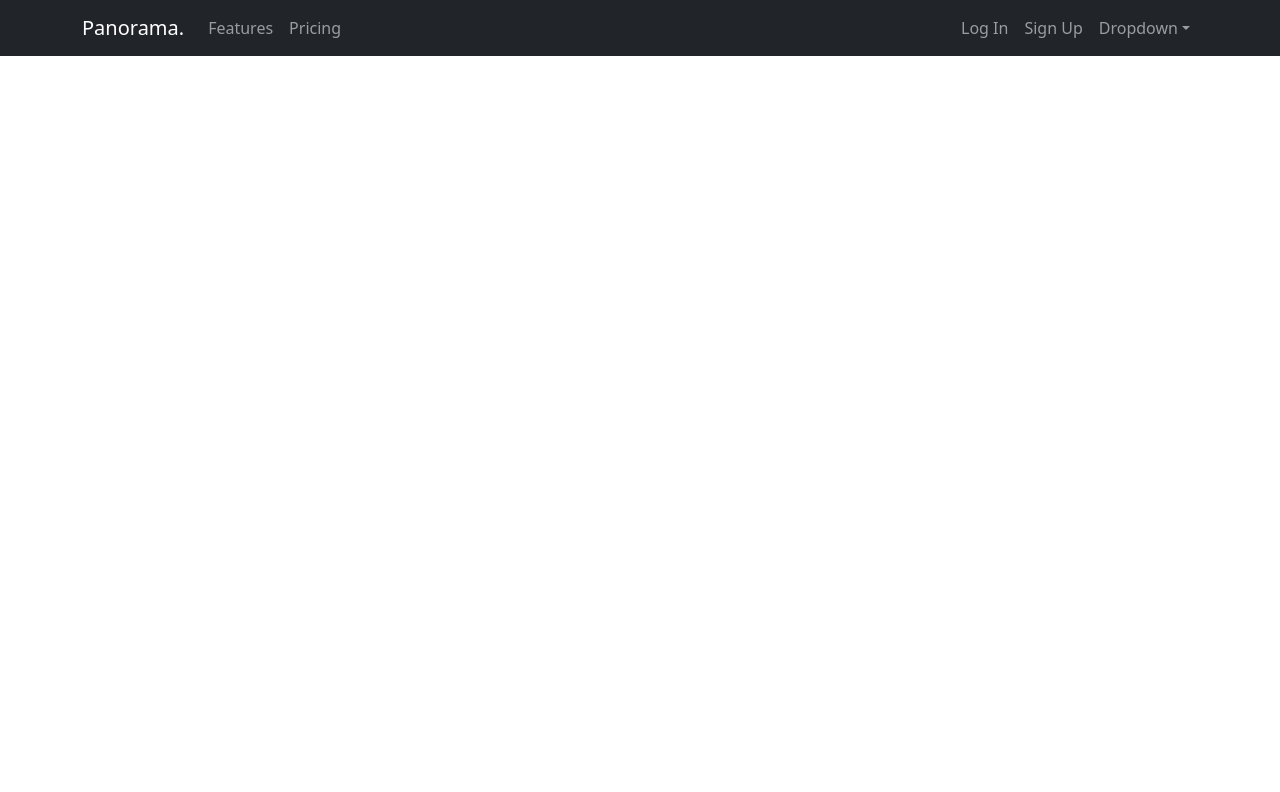
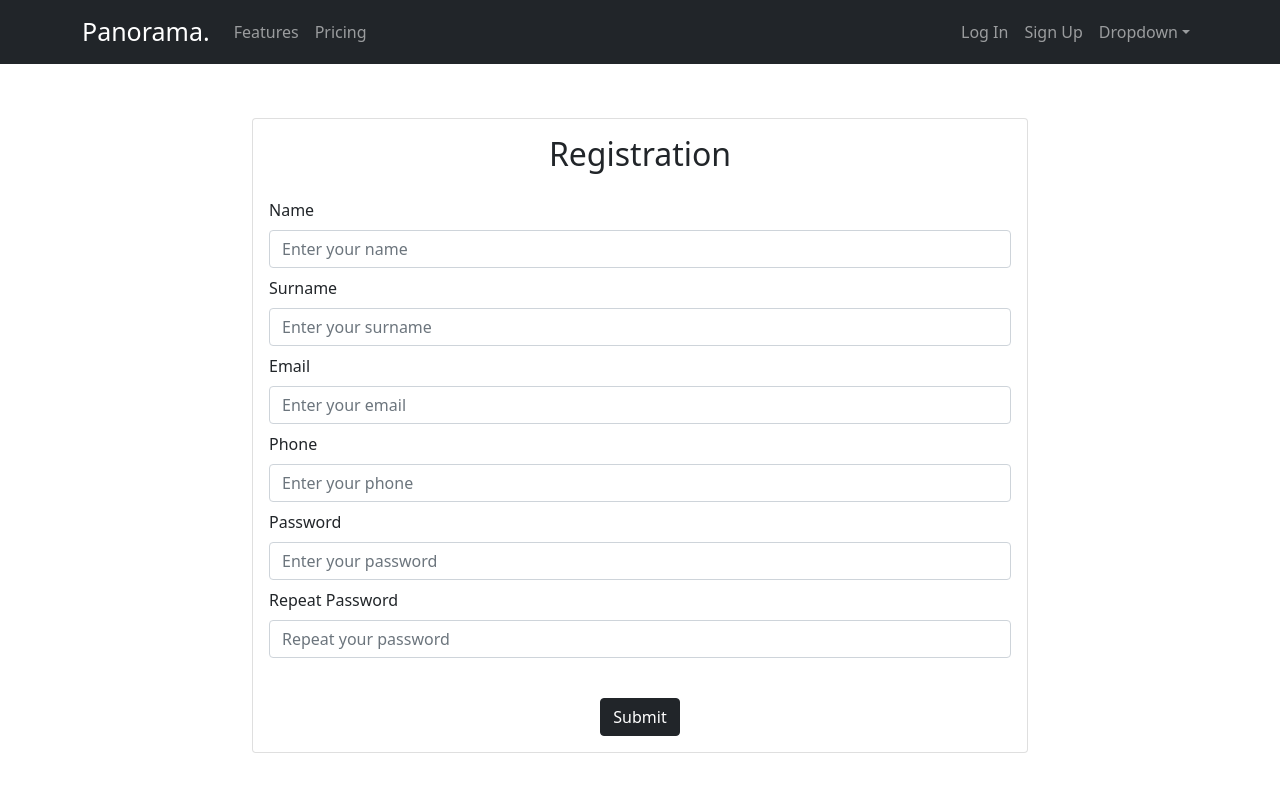
Before and after one commit to dmytropihur/blog-magazine, a React (Create React App) app: page / in a window 1280 px wide. Shown: the top 792 px of the page. Built offline with nearby package versions, Linux system fonts and the light colour scheme.

Commit message:
created registration page and input component without functionality

```diff
--- a/package.json
+++ b/package.json
@@ -3,10 +3,13 @@
   "version": "0.1.0",
   "private": true,
   "dependencies": {
+    "@emotion/react": "^11.8.2",
+    "@emotion/styled": "^11.8.1",
     "@testing-library/jest-dom": "^5.16.2",
     "@testing-library/react": "^12.1.4",
     "@testing-library/user-event": "^13.5.0",
     "bootstrap": "^5.1.3",
+    "firebase": "^9.6.9",
     "react": "^17.0.2",
     "react-bootstrap": "^2.2.1",
     "react-dom": "^17.0.2",
--- a/src/App.js
+++ b/src/App.js
@@ -1,8 +1,12 @@
 import { NavBar } from "./components/NavBar";
+import { Registration } from "./pages/Registration";
 
 function App() {
   return (
+    <>
     <NavBar/>
+    <Registration/>
+    </>
   );
 }
 
--- /dev/null
+++ b/src/components/Input/Input.js
@@ -0,0 +1,14 @@
+import { Form, FormGroup, FormLabel } from "react-bootstrap";
+
+export const Input = ({props}) => {
+  return (
+    <FormGroup className="mb-2">
+      <FormLabel style={{ fontWeight: 500 }}>{props.label}</FormLabel>
+      <Form.Control
+        name={props.name}
+        type={props.type}
+        placeholder={props.placeholder}
+      />
+    </FormGroup>
+  );
+};
--- /dev/null
+++ b/src/components/Input/index.js
@@ -0,0 +1 @@
+export {Input} from './Input'
--- a/src/components/NavBar/NavBar.js
+++ b/src/components/NavBar/NavBar.js
@@ -5,7 +5,7 @@ export const NavBar = () => {
   return (
     <Navbar collapseOnSelect expand="lg" bg="dark" variant="dark">
       <Container>
-        <Navbar.Brand href="#home">Panorama.</Navbar.Brand>
+        <Navbar.Brand href="#home" style={{fontSize: '25px'}}>Panorama.</Navbar.Brand>
         <Navbar.Toggle aria-controls="responsive-navbar-nav" />
         <Navbar.Collapse id="responsive-navbar-nav">
           <Nav className="me-auto">
--- /dev/null
+++ b/src/pages/Registration/Registration.js
@@ -0,0 +1,86 @@
+import {
+  Button,
+  Card,
+  Container,
+  Form,
+  FormControl,
+  FormGroup,
+  FormLabel,
+} from "react-bootstrap";
+import styled from "@emotion/styled";
+import { Input } from "../../components/Input";
+
+export const Registration = () => {
+  // const forms = ["Name", "Surname", "Email", "Phone", "Password"];
+  const forms = [
+    {
+    label: 'Name',
+    name: 'name',
+    type: 'text',
+    placeholder: 'Enter your name'
+  },
+    {
+    label: 'Surname',
+    name: 'surname',
+    type: 'text',
+    placeholder: 'Enter your surname'
+  },
+    {
+    label: 'Email',
+    name: 'email',
+    type: 'email',
+    placeholder: 'Enter your email'
+  },
+    {
+    label: 'Phone',
+    name: 'phone',
+    type: 'tel',
+    placeholder: 'Enter your phone'
+  },
+    {
+    label: 'Password',
+    name: 'password',
+    type: 'password',
+    placeholder: 'Enter your password'
+  },
+    {
+    label: 'Repeat Password',
+    name: 'repeatPassword',
+    type: 'password',
+    placeholder: 'Repeat your password'
+  }
+]
+
+  return (
+    <Box>
+      <Card style={{ width: "100%" }}>
+        <Card.Body>
+          <Card.Title as="h2" className="mb-4" style={{ textAlign: "center" }}>
+            Registration
+          </Card.Title>
+          <Form>
+            {forms.map((form) => {
+              return (
+                <Input props={form}/>
+              );
+            })}
+            <SubmitButton variant='dark' type='submit'>Submit</SubmitButton>
+          </Form>
+        </Card.Body>
+      </Card>
+    </Box>
+  );
+};
+
+const Box = styled(Container)`
+  height: calc(100vh - 56px);
+  max-width: 800px;
+  display: flex;
+  align-items: center;
+  justify-content: center;
+`;
+
+const SubmitButton = styled(Button)`
+  display: block;
+  margin: 40px auto 0;
+`
--- /dev/null
+++ b/src/pages/Registration/index.js
@@ -0,0 +1 @@
+export {Registration} from './Registration'
```
Also changed, not shown: firebase.js (added, +22 -0 lines), 2 other files (tests, documents, lock files or other folders).
